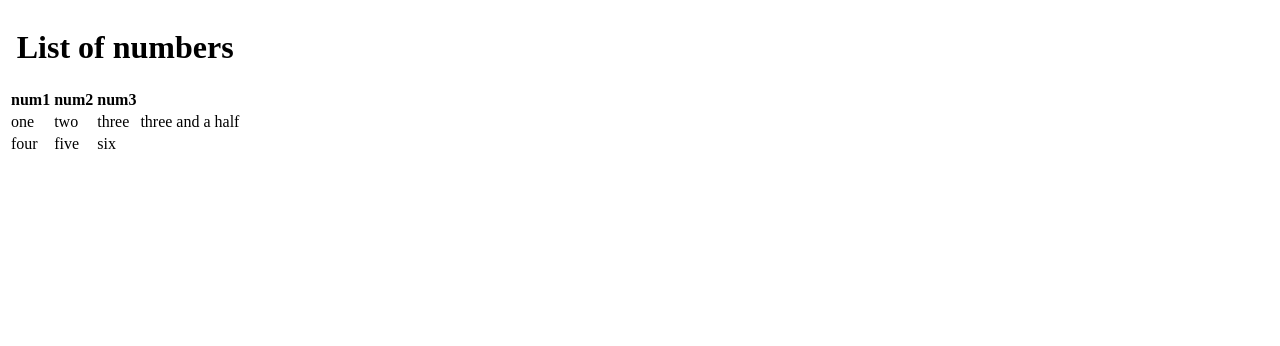
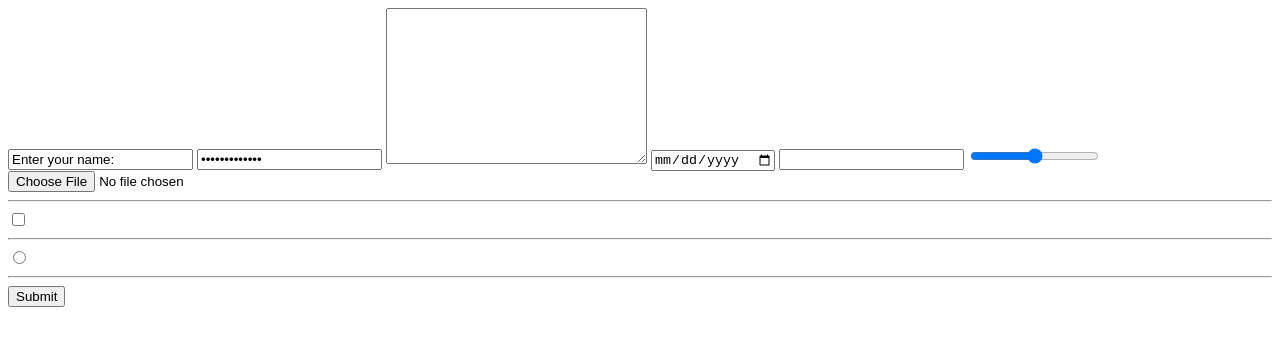
Before and after one commit to lambruovidiu/html, a plain HTML site: page index.html in a window 1280 px wide. Drawn offline with Linux system fonts and the light colour scheme.

Commit message:
Playing with INPUTS

```diff
--- a/index.html
+++ b/index.html
@@ -7,32 +7,25 @@
         <meta name="description" content="This is an awesome website - OviDay1"
     </head>
     <body>
-        <table>
-            <thead>
-                <caption><h1>List of numbers</h1></caption>
-                <tr>
-                    <th>num1</th>
-                    <th>num2</th>
-                    <th>num3</th>
-                </tr>
-            </thead>
-            <tbody>
-                <tr>
-                    <td>one</td>
-                    <td>two</td>
-                    <td>three</td>
-                    <td>three and a half</td>
-                </tr>
-                <tr>
-                    <td>four</td>
-                    <td>five</td>
-                    <td>six</td>
-                </tr>
-            </tbody>
-        </table>
+
+        <input type="text" value="Enter your name:">
+        <input type="password" value="your password">
+        <textarea rows="10" cols="30">
 
 
+        </textarea>
+        <input type="date">
+        <input type="email">
+        <input type="range">
+        <input type="file">
+        <hr>
+        <input type="checkbox">
+        <hr>
+        <input type="radio">
+        <hr>
+        <input type="submit">
 
+        <form action="GO GO GO"></form>
     </body>
 
 </html>
```
